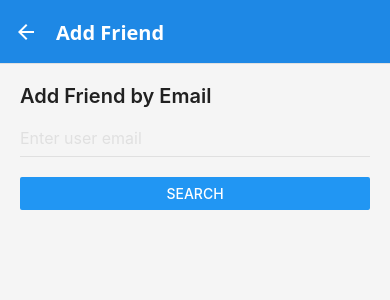
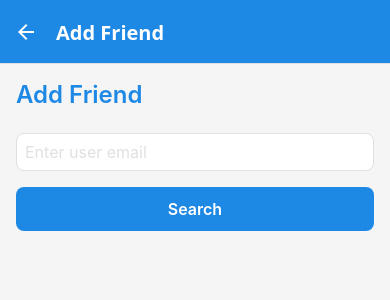
Before and after one commit to JordanTwz/orbital-2025, a React Native app: screen /SearchUsers in a window 390 px wide. Shown: the top 300 px of the page. Built offline with nearby package versions, Linux system fonts and the light colour scheme; no server answers.

Commit message:
Add UI enhancements

```diff
--- /dev/null
+++ b/components/Card.tsx
@@ -0,0 +1,26 @@
+// components/Card.tsx
+
+import React, { ReactNode } from 'react';
+import { View, StyleSheet } from 'react-native';
+import { AppTheme } from '../theme';
+
+export function Card({ children }: { children: ReactNode }) {
+  return <View style={styles.card}>{children}</View>;
+}
+
+const styles = StyleSheet.create({
+  card: {
+    backgroundColor: AppTheme.colors.card,
+    borderRadius: AppTheme.roundness,
+    padding: AppTheme.spacing.md,
+    marginVertical: AppTheme.spacing.sm,
+    marginHorizontal: AppTheme.spacing.md,
+    // shadow for iOS
+    shadowColor: '#000',
+    shadowOffset: { width: 0, height: 1 },
+    shadowOpacity: 0.1,
+    shadowRadius: 2,
+    // elevation for Android
+    elevation: 2,
+  },
+});
--- a/screens/HomeScreen.tsx
+++ b/screens/HomeScreen.tsx
@@ -4,21 +4,31 @@ import React from 'react';
 import {
   SafeAreaView,
   View,
+  Image,
+  TouchableOpacity,
   Text,
-  TouchableOpacity,
   StyleSheet,
 } from 'react-native';
 import { NativeStackScreenProps } from '@react-navigation/native-stack';
 import { RootStackParamList } from '../App';
 import { AppTheme } from '../theme';
+import { useFriends } from '../hooks/useFriends';
 
 type Props = NativeStackScreenProps<RootStackParamList, 'Home'>;
 
 export default function HomeScreen({ navigation }: Props) {
+  const { incoming } = useFriends();
+  const badgeCount = incoming.length;
+
   return (
     <SafeAreaView style={styles.screen}>
       <View style={styles.container}>
-        <Text style={styles.title}>MealCraft</Text>
+        {/* Logo */}
+        <Image
+          source={require('../assets/logo.png')}
+          style={styles.logo}
+          resizeMode="contain"
+        />
 
         {/* Log a Meal */}
         <TouchableOpacity
@@ -55,7 +65,15 @@ export default function HomeScreen({ navigation }: Props) {
             onPress={() => navigation.navigate('Friends')}
           >
             <Text style={styles.gridButtonText}>Friends</Text>
+            {badgeCount > 0 && (
+              <View style={styles.badge}>
+                <Text style={styles.badgeText}>
+                  {badgeCount > 9 ? '9+' : badgeCount}
+                </Text>
+              </View>
+            )}
           </TouchableOpacity>
+
           <TouchableOpacity
             style={styles.gridButton}
             onPress={() => navigation.navigate('SearchUsers')}
@@ -78,11 +96,10 @@ const styles = StyleSheet.create({
     padding: AppTheme.spacing.md,
     justifyContent: 'center',
   },
-  title: {
-    fontSize: AppTheme.typography.h2,
-    fontWeight: 'bold',
-    color: AppTheme.colors.primary,
-    textAlign: 'center',
+  logo: {
+    width: 250,
+    height: 250,
+    alignSelf: 'center',
     marginBottom: AppTheme.spacing.lg,
   },
   primaryButton: {
@@ -122,10 +139,28 @@ const styles = StyleSheet.create({
     borderRadius: AppTheme.roundness,
     alignItems: 'center',
     elevation: 1,
+    position: 'relative', // for badge positioning
   },
   gridButtonText: {
     color: AppTheme.colors.primary,
     fontSize: AppTheme.typography.body,
     fontWeight: '600',
   },
+  badge: {
+    position: 'absolute',
+    top: 6,
+    right: 6,
+    minWidth: 20,
+    height: 20,
+    borderRadius: 10,
+    backgroundColor: AppTheme.colors.notification,
+    alignItems: 'center',
+    justifyContent: 'center',
+    paddingHorizontal: 4,
+  },
+  badgeText: {
+    color: '#fff',
+    fontSize: 12,
+    fontWeight: '600',
+  },
 });
--- a/screens/MealLogScreen.tsx
+++ b/screens/MealLogScreen.tsx
@@ -35,7 +35,7 @@ type Analysis = {
   dishes: Dish[];
 };
 
-const SERVER = 'http://192.168.XX.XX:3000';
+const SERVER = 'http://192.168.0.62:3000';
 
 type Props = NativeStackScreenProps<RootStackParamList, 'MealLog'>;
 
--- a/screens/SearchUsersScreen.tsx
+++ b/screens/SearchUsersScreen.tsx
@@ -1,24 +1,23 @@
 // screens/SearchUsersScreen.tsx
+
 import React, { useState } from 'react';
 import {
+  SafeAreaView,
   View,
   TextInput,
-  Button,
   Text,
+  StyleSheet,
+  TouchableOpacity,
   Alert,
-  StyleSheet,
 } from 'react-native';
 import { getAuth } from 'firebase/auth';
-import {
-  searchUserByEmail,
-  sendFriendRequest,
-} from '../firebase';
+import { searchUserByEmail, sendFriendRequest } from '../firebase';
 import { AppTheme } from '../theme';
+import { Card } from '../components/Card';
 
 export default function SearchUsersScreen() {
-  const [email, setEmail]           = useState('');
-  const [foundEmail, setFoundEmail] = useState<string | null>(null);
-  const [foundUid, setFoundUid]     = useState<string | null>(null);
+  const [email, setEmail] = useState('');
+  const [found, setFound] = useState<{ id: string; email: string } | null>(null);
   const currentUser = getAuth().currentUser;
 
   const handleSearch = async () => {
@@ -26,11 +25,9 @@ export default function SearchUsersScreen() {
       const normalized = email.trim().toLowerCase();
       const result = await searchUserByEmail(normalized);
       if (result && result.id !== currentUser?.uid) {
-        setFoundUid(result.id);
-        setFoundEmail(result.email);
+        setFound(result as any);
       } else {
-        setFoundUid(null);
-        setFoundEmail(null);
+        setFound(null);
         Alert.alert(
           result?.id === currentUser?.uid
             ? 'You cannot add yourself'
@@ -38,40 +35,28 @@ export default function SearchUsersScreen() {
         );
       }
     } catch (err: any) {
-      console.error('searchUserByEmail error:', err);
-      Alert.alert('Error searching', err.message || 'Unknown error');
+      console.error(err);
+      Alert.alert('Search error', err.message || 'Something went wrong');
     }
   };
 
   const handleSendRequest = async () => {
-    if (!currentUser || !foundUid) return;
-    console.log(
-      `Sending friend request from ${currentUser.uid} → ${foundUid}`
-    );
+    if (!found || !currentUser) return;
     try {
-      await sendFriendRequest(currentUser.uid, foundUid);
-      Alert.alert(
-        'Success',
-        `Request sent to ${foundEmail}`,
-        [{ text: 'OK', onPress: () => {
+      await sendFriendRequest(currentUser.uid, found.id);
+      Alert.alert('Success', `Friend request sent to ${found.email}`);
       setEmail('');
-            setFoundUid(null);
-            setFoundEmail(null);
-          }
-        }]
-      );
+      setFound(null);
     } catch (err: any) {
-      console.error('sendFriendRequest error:', err);
-      Alert.alert(
-        'Failed to send request',
-        err.message || 'Unknown error'
-      );
+      console.error(err);
+      Alert.alert('Error', err.message || 'Failed to send request');
     }
   };
 
   return (
+    <SafeAreaView style={styles.screen}>
       <View style={styles.container}>
-      <Text style={styles.title}>Add Friend by Email</Text>
+        <Text style={styles.title}>Add Friend</Text>
 
         <TextInput
           style={styles.input}
@@ -82,47 +67,77 @@ export default function SearchUsersScreen() {
           autoCapitalize="none"
           keyboardType="email-address"
         />
-      <Button title="Search" onPress={handleSearch} />
 
-      {foundEmail && (
-        <View style={styles.resultContainer}>
-          <Text style={styles.result}>Found: {foundEmail}</Text>
-          <Button
-            title="Send Friend Request"
+        <TouchableOpacity style={styles.searchButton} onPress={handleSearch}>
+          <Text style={styles.searchButtonText}>Search</Text>
+        </TouchableOpacity>
+
+        {found && (
+          <Card>
+            <Text style={styles.foundText}>Found: {found.email}</Text>
+            <TouchableOpacity
+              style={styles.requestButton}
               onPress={handleSendRequest}
-          />
-        </View>
+            >
+              <Text style={styles.requestButtonText}>Send Request</Text>
+            </TouchableOpacity>
+          </Card>
         )}
       </View>
+    </SafeAreaView>
   );
 }
 
 const styles = StyleSheet.create({
+  screen: {
+    flex: 1,
+    backgroundColor: AppTheme.colors.background,
+  },
   container: {
-    padding: 20,
-    backgroundColor: AppTheme.colors.background,
-    flex: 1,
+    padding: AppTheme.spacing.md,
   },
   title: {
-    fontSize: 20,
-    marginBottom: 12,
+    fontSize: AppTheme.typography.h2,
+    fontWeight: '600',
+    color: AppTheme.colors.primary,
+    marginBottom: AppTheme.spacing.lg,
+  },
+  input: {
+    backgroundColor: AppTheme.colors.card,
+    borderColor: AppTheme.colors.border,
+    borderWidth: 1,
+    borderRadius: AppTheme.roundness,
+    padding: AppTheme.spacing.sm,
+    fontSize: AppTheme.typography.body,
     color: AppTheme.colors.text,
+    marginBottom: AppTheme.spacing.md,
+  },
+  searchButton: {
+    backgroundColor: AppTheme.colors.primary,
+    paddingVertical: AppTheme.spacing.sm * 1.5,
+    borderRadius: AppTheme.roundness,
+    alignItems: 'center',
+    marginBottom: AppTheme.spacing.lg,
+  },
+  searchButtonText: {
+    color: '#fff',
+    fontSize: AppTheme.typography.body,
     fontWeight: '600',
   },
-  input: {
-    borderBottomWidth: 1,
-    borderColor: AppTheme.colors.border,
-    marginBottom: 20,
-    fontSize: 16,
-    color: AppTheme.colors.text,
-    paddingVertical: 8,
-  },
-  resultContainer: {
-    marginTop: 20,
-  },
-  result: {
-    fontSize: 16,
-    marginBottom: 8,
+  foundText: {
+    fontSize: AppTheme.typography.body,
+    marginBottom: AppTheme.spacing.sm,
     color: AppTheme.colors.text,
   },
+  requestButton: {
+    backgroundColor: AppTheme.colors.primary,
+    paddingVertical: AppTheme.spacing.sm,
+    borderRadius: AppTheme.roundness / 2,
+    alignItems: 'center',
+  },
+  requestButtonText: {
+    color: '#fff',
+    fontSize: AppTheme.typography.body,
+    fontWeight: '600',
+  },
 });
--- a/screens/friends/FriendsListScreen.tsx
+++ b/screens/friends/FriendsListScreen.tsx
@@ -1,22 +1,17 @@
+// screens/friends/FriendsListScreen.tsx
+
 import React, { useEffect, useState } from 'react';
-import {
-  View,
-  Text,
-  FlatList,
-  Button,
-  ActivityIndicator,
-  StyleSheet,
-} from 'react-native';
+import { View, Text, FlatList, ActivityIndicator, StyleSheet, TouchableOpacity, Alert } from 'react-native';
 import { doc, getDoc } from 'firebase/firestore';
 import { useFriends, Friend } from '../../hooks/useFriends';
 import { db } from '../../firebase';
 import { AppTheme } from '../../theme';
+import { Card } from '../../components/Card';
 
 export default function FriendsListScreen() {
   const { friends, loading, error, remove } = useFriends();
   const [names, setNames] = useState<Record<string,string>>({});
 
-  // Fetch each friend's email once
   useEffect(() => {
     friends.forEach(fr => {
       if (!names[fr.id]) {
@@ -33,6 +28,18 @@ export default function FriendsListScreen() {
     });
   }, [friends]);
 
+  const confirmRemove = (id: string) => {
+    const displayName = names[id] ?? 'this friend';
+    Alert.alert(
+      'Remove Friend',
+      `Are you sure you want to remove ${displayName}?`,
+      [
+        { text: 'Cancel', style: 'cancel' },
+        { text: 'Remove', style: 'destructive', onPress: () => remove(id) },
+      ]
+    );
+  };
+
   if (loading) {
     return (
       <View style={styles.center}>
@@ -44,24 +51,30 @@ export default function FriendsListScreen() {
     return (
       <View style={styles.center}>
         <Text style={styles.errorText}>{error}</Text>
-        <Button title="Try Again" onPress={() => {/* hook auto–refreshes */}} />
       </View>
     );
   }
 
   return (
     <FlatList
+      data={friends}
       contentContainerStyle={friends.length ? undefined : styles.center}
-      data={friends}
       keyExtractor={item => item.id}
-      ListEmptyComponent={<Text>You have no friends yet.</Text>}
+      ListEmptyComponent={<Text style={styles.emptyText}>No friends yet.</Text>}
       renderItem={({ item }: { item: Friend }) => (
-        <View style={styles.card}>
-          <Text style={styles.nameText}>
-            {names[item.id] ?? 'Loading…'}
-          </Text>
-          <Button title="Remove" onPress={() => remove(item.id)} />
-        </View>
+        <Card>
+          <View style={styles.row}>
+            <Text style={styles.nameText}>
+              {names[item.id] ?? 'Loading...'}
+            </Text>
+            <TouchableOpacity
+              style={styles.removeButton}
+              onPress={() => confirmRemove(item.id)}
+            >
+              <Text style={styles.removeButtonText}>Remove</Text>
+            </TouchableOpacity>
+          </View>
+        </Card>
       )}
     />
   );
@@ -69,28 +82,32 @@ export default function FriendsListScreen() {
 
 const styles = StyleSheet.create({
   center: {
-    flex:            1,
-    justifyContent:  'center',
-    alignItems:      'center',
-    padding:         20,
+    flex: 1, justifyContent: 'center', alignItems: 'center', padding: 20,
   },
-  card: {
-    flexDirection:    'row',
-    justifyContent:   'space-between',
-    alignItems:       'center',
-    padding:          16,
-    marginHorizontal: 16,
-    marginVertical:   8,
-    backgroundColor:  AppTheme.colors.card,
-    borderRadius:     AppTheme.roundness,
-    elevation:        1,
+  emptyText: {
+    color: AppTheme.colors.text, fontSize: AppTheme.typography.body,
+  },
+  errorText: {
+    color: AppTheme.colors.notification, textAlign: 'center',
+  },
+  row: {
+    flexDirection: 'row',
+    alignItems: 'center',
+    justifyContent: 'space-between',
   },
   nameText: {
     fontSize: 16,
-    color:     AppTheme.colors.text,
+    color: AppTheme.colors.text,
   },
-  errorText: {
-    color:       AppTheme.colors.notification,
-    marginBottom: 12,
+  removeButton: {
+    paddingVertical: 6,
+    paddingHorizontal: 12,
+    backgroundColor: AppTheme.colors.notification,
+    borderRadius: AppTheme.roundness / 2,
+  },
+  removeButtonText: {
+    color: '#fff',
+    fontSize: 14,
+    fontWeight: '600',
   },
 });
--- a/screens/friends/IncomingRequestsScreen.tsx
+++ b/screens/friends/IncomingRequestsScreen.tsx
@@ -1,23 +1,16 @@
 // screens/friends/IncomingRequestsScreen.tsx
 import React, { useEffect, useState } from 'react';
-import {
-  View,
-  Text,
-  FlatList,
-  Button,
-  ActivityIndicator,
-  StyleSheet,
-} from 'react-native';
+import { View, Text, FlatList, ActivityIndicator, StyleSheet, TouchableOpacity } from 'react-native';
 import { doc, getDoc } from 'firebase/firestore';
 import { useFriends, Request } from '../../hooks/useFriends';
 import { db } from '../../firebase';
 import { AppTheme } from '../../theme';
+import { Card } from '../../components/Card';
 
 export default function IncomingRequestsScreen() {
   const { incoming, loading, error, accept, reject } = useFriends();
   const [names, setNames] = useState<Record<string,string>>({});
 
-  // Load each requester’s displayName/email once
   useEffect(() => {
     incoming.forEach(req => {
       if (!names[req.from]) {
@@ -26,7 +19,7 @@ export default function IncomingRequestsScreen() {
             const d = snap.data();
             setNames(n => ({
               ...n,
-              [req.from]: d?.displayName ?? d?.email ?? 'Unknown User'
+              [req.from]: d?.displayName ?? d?.email ?? 'Unknown'
             }));
           })
           .catch(console.error);
@@ -41,7 +34,6 @@ export default function IncomingRequestsScreen() {
       </View>
     );
   }
-
   if (error) {
     return (
       <View style={styles.center}>
@@ -52,50 +44,47 @@ export default function IncomingRequestsScreen() {
 
   return (
     <FlatList
+      data={incoming}
       contentContainerStyle={incoming.length ? undefined : styles.center}
-      data={incoming}
       keyExtractor={item => item.id}
-      ListEmptyComponent={<Text>No incoming requests.</Text>}
+      ListEmptyComponent={<Text style={styles.emptyText}>No incoming requests.</Text>}
       renderItem={({ item }: { item: Request }) => (
-        <View style={styles.card}>
-          <Text style={styles.fromText}>
-            From: {names[item.from] ?? 'Loading…'}
-          </Text>
+        <Card>
+          <Text style={styles.fromText}>From: {names[item.from] ?? 'Loading...'}</Text>
           <View style={styles.buttonRow}>
-            <Button title="Accept" onPress={() => accept(item.from)} />
-            <Button title="Reject" onPress={() => reject(item.from)} />
+            <TouchableOpacity style={styles.acceptButton} onPress={() => accept(item.from)}>
+              <Text style={styles.buttonText}>Accept</Text>
+            </TouchableOpacity>
+            <TouchableOpacity style={styles.rejectButton} onPress={() => reject(item.from)}>
+              <Text style={styles.buttonText}>Reject</Text>
+            </TouchableOpacity>
           </View>
-        </View>
+        </Card>
       )}
     />
   );
 }
 
 const styles = StyleSheet.create({
-  center: {
-    flex:           1,
-    justifyContent: 'center',
-    alignItems:     'center',
-    padding:        20,
+  center: { flex: 1, justifyContent: 'center', alignItems: 'center', padding: 20 },
+  emptyText: { color: AppTheme.colors.text },
+  errorText: { color: AppTheme.colors.notification },
+  fromText: { fontSize: 16, marginBottom: AppTheme.spacing.sm, color: AppTheme.colors.text },
+  buttonRow: {
+    flexDirection: 'row', justifyContent: 'flex-end', marginTop: AppTheme.spacing.sm,
   },
-  card: {
-    marginHorizontal: 16,
-    marginVertical:   8,
-    padding:          16,
-    backgroundColor:  AppTheme.colors.card,
-    borderRadius:     AppTheme.roundness,
-    elevation:        1,
+  acceptButton: {
+    backgroundColor: AppTheme.colors.primary,
+    paddingVertical: 6, paddingHorizontal: 16,
+    borderRadius: AppTheme.roundness / 2,
+    marginRight: AppTheme.spacing.md,
   },
-  fromText: {
-    fontSize:     16,
-    marginBottom: 8,
-    color:        AppTheme.colors.text,
+  rejectButton: {
+    backgroundColor: AppTheme.colors.notification,
+    paddingVertical: 6, paddingHorizontal: 16,
+    borderRadius: AppTheme.roundness / 2,
   },
-  buttonRow: {
-    flexDirection:  'row',
-    justifyContent: 'space-between',
-  },
-  errorText: {
-    color: AppTheme.colors.notification,
+  buttonText: {
+    color: '#fff', fontWeight: '600',
   },
 });
--- a/screens/friends/OutgoingRequestsScreen.tsx
+++ b/screens/friends/OutgoingRequestsScreen.tsx
@@ -1,22 +1,15 @@
 import React, { useEffect, useState } from 'react';
-import {
-  View,
-  Text,
-  FlatList,
-  Button,
-  ActivityIndicator,
-  StyleSheet,
-} from 'react-native';
+import { View, Text, FlatList, ActivityIndicator, StyleSheet, TouchableOpacity } from 'react-native';
 import { doc, getDoc } from 'firebase/firestore';
 import { useFriends, Request } from '../../hooks/useFriends';
 import { db } from '../../firebase';
 import { AppTheme } from '../../theme';
+import { Card } from '../../components/Card';
 
 export default function OutgoingRequestsScreen() {
   const { outgoing, loading, error, cancel } = useFriends();
   const [names, setNames] = useState<Record<string,string>>({});
 
-  // Load each recipient's email/displayName once
   useEffect(() => {
     outgoing.forEach(req => {
       if (!names[req.to]) {
@@ -25,7 +18,7 @@ export default function OutgoingRequestsScreen() {
             const d = snap.data();
             setNames(n => ({
               ...n,
-              [req.to]: d?.displayName ?? d?.email ?? 'Unknown User'
+              [req.to]: d?.displayName ?? d?.email ?? 'Unknown'
             }));
           })
           .catch(console.error);
@@ -40,7 +33,6 @@ export default function OutgoingRequestsScreen() {
       </View>
     );
   }
-
   if (error) {
     return (
       <View style={styles.center}>
@@ -51,45 +43,36 @@ export default function OutgoingRequestsScreen() {
 
   return (
     <FlatList
+      data={outgoing}
       contentContainerStyle={outgoing.length ? undefined : styles.center}
-      data={outgoing}
       keyExtractor={item => item.id}
-      ListEmptyComponent={<Text>No pending requests.</Text>}
+      ListEmptyComponent={<Text style={styles.emptyText}>No pending requests.</Text>}
       renderItem={({ item }: { item: Request }) => (
-        <View style={styles.card}>
-          <Text style={styles.toText}>
-            To: {names[item.to] ?? 'Loading…'}
-          </Text>
-          <Button title="Cancel" onPress={() => cancel(item.to)} />
-        </View>
+        <Card>
+          <View style={styles.row}>
+            <Text style={styles.toText}>To: {names[item.to] ?? 'Loading…'}</Text>
+            <TouchableOpacity style={styles.cancelButton} onPress={() => cancel(item.to)}>
+              <Text style={styles.buttonText}>Cancel</Text>
+            </TouchableOpacity>
+          </View>
+        </Card>
       )}
     />
   );
 }
 
 const styles = StyleSheet.create({
-  center: {
-    flex:           1,
-    justifyContent: 'center',
-    alignItems:     'center',
-    padding:        20,
+  center: { flex: 1, justifyContent: 'center', alignItems: 'center', padding: 20 },
+  emptyText: { color: AppTheme.colors.text },
+  errorText: { color: AppTheme.colors.notification },
+  row: {
+    flexDirection: 'row', alignItems: 'center', justifyContent: 'space-between',
   },
-  card: {
-    flexDirection:    'row',
-    justifyContent:   'space-between',
-    alignItems:       'center',
-    padding:          16,
-    marginHorizontal: 16,
-    marginVertical:   8,
-    backgroundColor:  AppTheme.colors.card,
-    borderRadius:     AppTheme.roundness,
-    elevation:        1,
+  toText: { fontSize: 16, color: AppTheme.colors.text },
+  cancelButton: {
+    backgroundColor: AppTheme.colors.notification,
+    paddingVertical: 6, paddingHorizontal: 16,
+    borderRadius: AppTheme.roundness / 2,
   },
-  toText: {
-    fontSize: 16,
-    color:    AppTheme.colors.text,
-  },
-  errorText: {
-    color: AppTheme.colors.notification,
-  },
+  buttonText: { color: '#fff', fontWeight: '600' },
 });
```
Also changed, not shown: firebase.ts (+10 -11 lines), 1 other file (tests, documents, lock files or other folders). Lines whose indentation alone changed are shown as unchanged.
